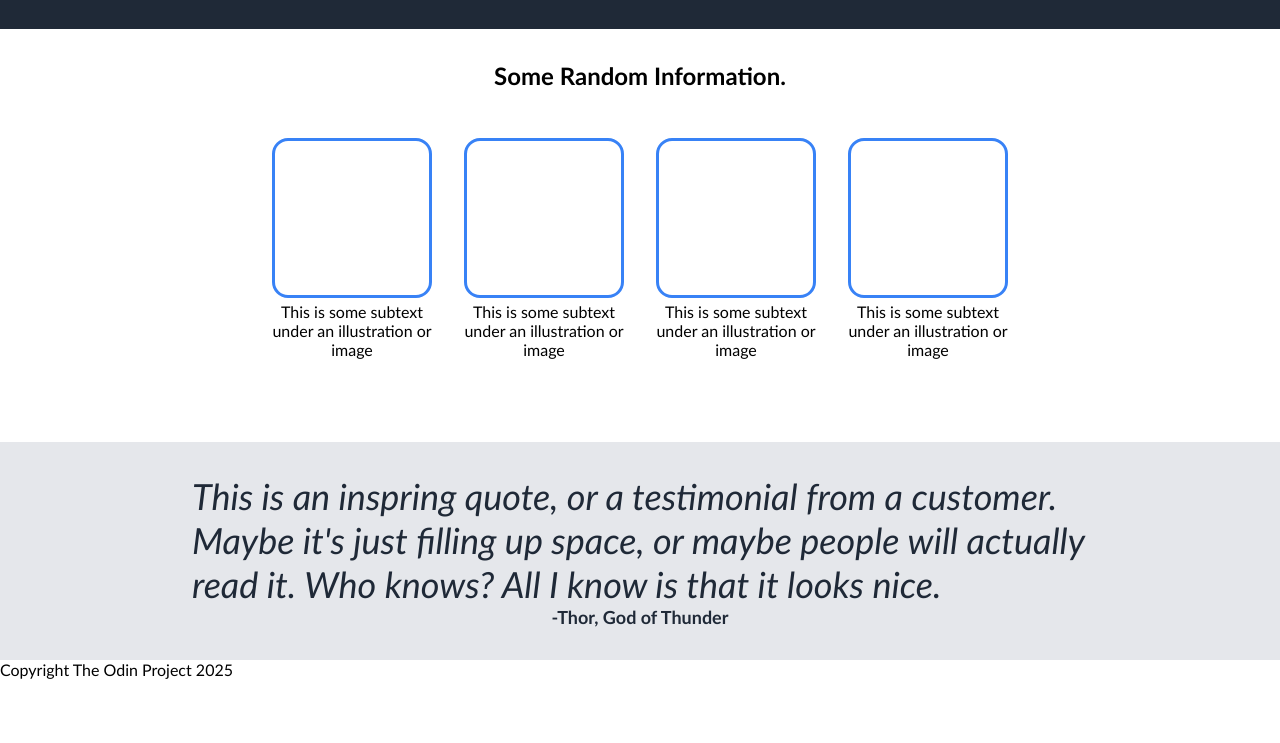
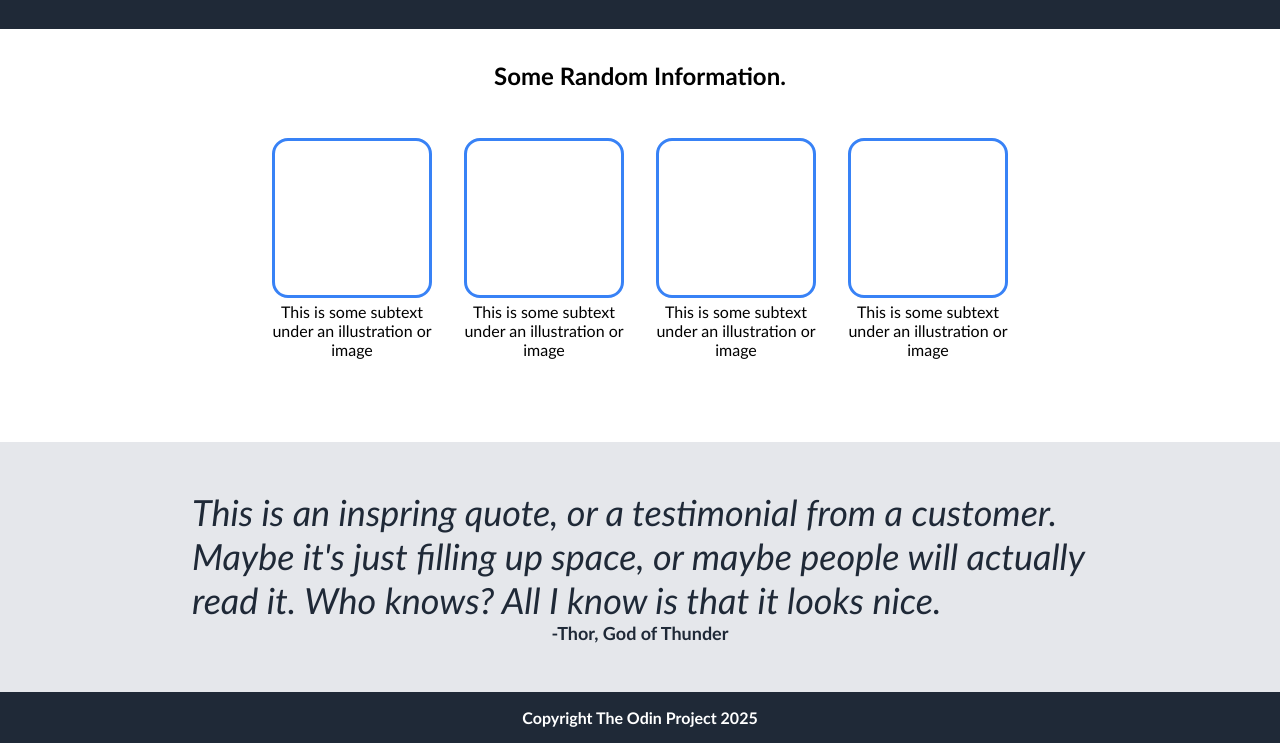
Before and after one commit to ibwsvillo/landing_page, a plain HTML site: page index.html in a window 1280 px wide. Shown: the part 411-1154 px from the top of the page. Before the commit the page ends 1090 px from the top, so only its background shows below. Drawn offline with Linux system fonts and the light colour scheme.

Commit message:
footer section structure & styling complete

```diff
--- a/styles.css
+++ b/styles.css
@@ -132,7 +132,7 @@ ul {
     flex-direction: column;
     justify-content: center;
     align-items: center;
-    padding: 2rem 15%;
+    padding: 3rem 15%;
 }
 
 .quote {
@@ -146,3 +146,18 @@ ul {
     font-weight: bold;
     color: #1f2937;
 }
+
+/* Footer Styling */
+
+.footer {
+    display: flex;
+    justify-content: center;
+    align-items: center;
+    padding: 1rem 15%;
+    background-color: #1f2937;
+}
+
+.f-text {
+    color: white;
+    font-weight: bold;
+}
```
Also changed, not shown: index.html (+2 -0 lines).
